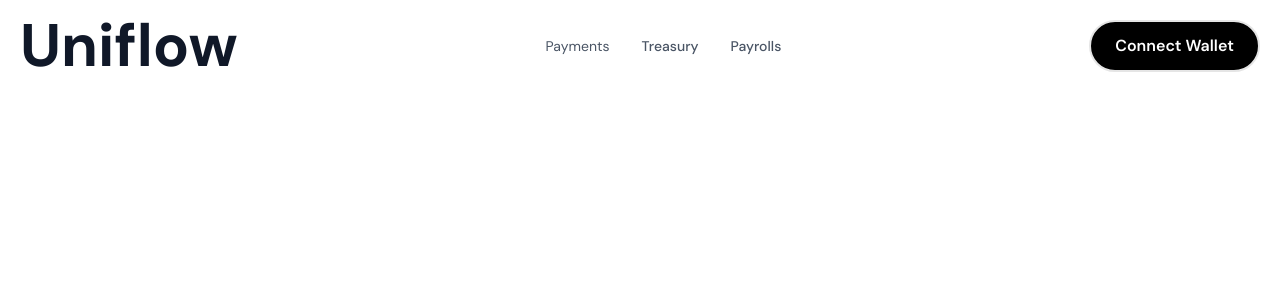
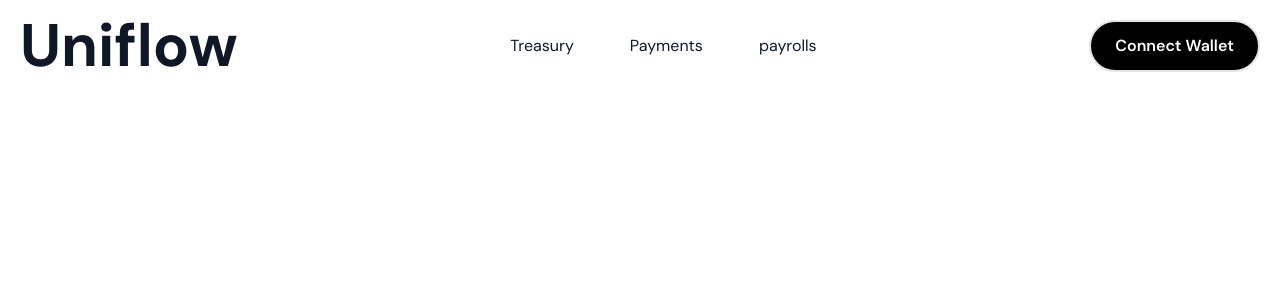
Before and after one commit to Apurvborhade/UniFlow, a Next.js app in the folder frontend/: page / in a window 1280 px wide. Shown: the top 300 px of the page. Built offline with nearby package versions, Linux system fonts and the light colour scheme.

Commit message:
Navbar tab switching animations

```diff
--- a/frontend/components/Navbar.tsx
+++ b/frontend/components/Navbar.tsx
@@ -1,63 +1,57 @@
 "use client";
+import { motion } from "framer-motion"
+import { useState } from "react"
+import Link from "next/link";
 
-import Link from "next/link";
-import { usePathname } from "next/navigation";
+
+
+const items = ["Treasury","Payments","payrolls"];
 
 export default function Navbar() {
-  const pathname = usePathname();
+  const [hovered, setHovered] = useState<number | null>(null)
 
-  const isActive = (path: string) => {
-    return pathname === path || pathname?.startsWith(path);
-  };
+
+
+
 
   return (
-    <nav className="fixed top-0 left-0 right-0 bg-white border-b border-none z-50">
+    <div className="fixed top-0 left-0 right-0 bg-white border-b border-none z-50">
       <div className="max-w-7xl mx-auto px-5 py-4 flex items-center justify-between">
         <Link href="/" className="text-6xl font-bold text-gray-900">
           Uniflow
         </Link>
 
-        <div className="flex items-center gap-8 border-none">
-          <Link
-            href="/payments"
-            className={`text-sm font-regular transition-colors ${
-              isActive("/payments")
-                ? "text-gray-900 border-b-2 border-gray-900"
-                : "text-gray-600 hover:text-gray-900"
-            }`}
-          >
-            Payments
-          </Link>
-          <Link
-            href="/treasury"
-            className={`text-sm font-medium transition-colors ${
-              isActive("/treasury")
-                ? "text-gray-900 border-b-2 border-gray-900"
-                : "text-gray-600 hover:text-gray-900"
-            }`}
-          >
-            Treasury
-          </Link>
-          <Link
-            href="/payrolls"
-            className={`text-sm font-medium transition-colors ${
-              isActive("/payrolls")
-                ? "text-gray-900 border-b-2 border-gray-900"
-                : "text-gray-600 hover:text-gray-900"
-            }`}
-          >
-            Payrolls
-          </Link>
-        </div>
+        <nav className="flex gap-2 rounded-full bg-white p-1 relative"
 
+        onMouseLeave={()=>{
+          setHovered(null)
+
+          }}>
+          {items.map((item, i) => (
+            <button
+              key={item}
+              onMouseEnter={() => setHovered(i)}
+              className="relative px-6 py-2 text-gray-900 cursor-pointer rounded-full hover:text-gray-900 "
+            >
+              {hovered === i && (
+                <motion.span
+                  layoutId="nav-indicator"
+                  className="absolute inset-0 rounded-full bg-gray-200"
+                  transition={{ type: "spring", stiffness: 400, damping: 30 }}
+                />
+              )}
+              <span className="relative z-10">{item}</span>
+
+
+            </button>
+          ))}
+        </nav>
         <button className="group relative overflow-hidden rounded-full font-semibold border-2 hover:cursor-pointer bg-black px-6 py-3 text-white transition-colors duration-500 hover:text-black">
           <span className="relative z-10">Connect Wallet</span>
 
-          <span
-            className="absolute inset-0 scale-0 rounded-full bg-white transition-transform duration-700 ease-out group-hover:scale-[4]"
-          />
+          <span className="absolute inset-0 scale-0 rounded-full bg-white transition-transform duration-700 ease-out group-hover:scale-[4]" />
         </button>
       </div>
-    </nav>
+    </div>
   );
 }
--- a/frontend/package.json
+++ b/frontend/package.json
@@ -11,6 +11,7 @@
   "dependencies": {
     "class-variance-authority": "^0.7.1",
     "clsx": "^2.1.1",
+    "framer-motion": "^12.31.0",
     "lucide-react": "^0.563.0",
     "next": "16.1.6",
     "radix-ui": "^1.4.3",
```
Also changed, not shown: 1 other file (tests, documents, lock files or other folders).
